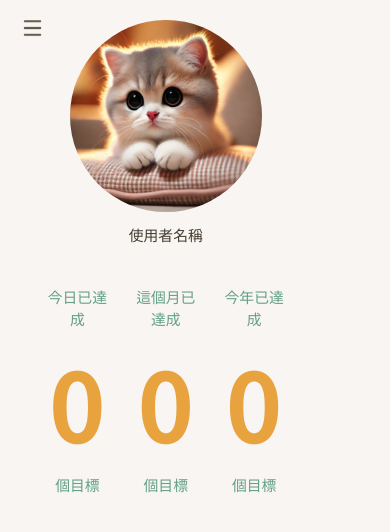
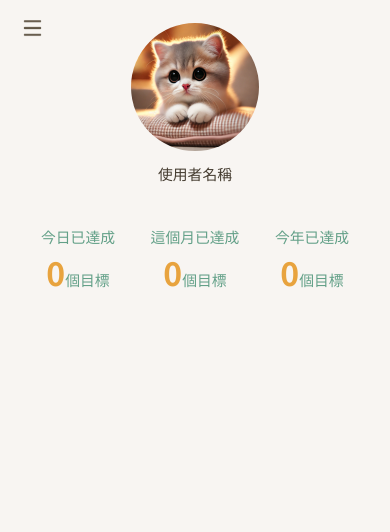
Before and after one commit to XUAN-LI-YING/Goal_Tracker, a React (Vite) app in the folder goalTracker/: page /personal in a window 390 px wide. Shown: the top 532 px of the page. Built offline with nearby package versions, Linux system fonts and the light colour scheme; no server answers; the database is empty.

Commit message:
Complete the responsive design (RWD) for the person page.

```diff
--- a/goalTracker/src/Pages/Home.module.css
+++ b/goalTracker/src/Pages/Home.module.css
@@ -1,6 +1,5 @@
 .homeContent {
-  /* width: 85%; */
-  width: 100%;
+  width: 85%;
 
   overflow-y: auto;
   height: 100vh;
@@ -40,3 +39,13 @@
   /* color: #fff; */
   /* background-color: var(--highlight-color); */
 }
+@media (max-width: 768px) and (min-width: 577px) {
+  .homeContent {
+    width: 75%;
+  }
+}
+@media (max-width: 576px) and (min-width: 400px), (max-width: 400px) {
+  .homeContent {
+    width: 100%;
+  }
+}
--- a/goalTracker/src/Pages/Personal.module.css
+++ b/goalTracker/src/Pages/Personal.module.css
@@ -34,6 +34,7 @@
   color: var(--accent-color);
   text-align: center;
   width: 25%;
+  min-width: 170px;
   /* font-size: var(--font-size-md-lg);
   font-weight: var(--font-weight-medium); */
 }
@@ -43,3 +44,56 @@
   font-weight: var(--font-weight-bold);
   color: var(--highlight-color);
 }
+
+@media (max-width: 1199.98px) and (min-width: 769px) {
+  .userSection {
+  }
+}
+
+@media (max-width: 768px) and (min-width: 577px) {
+  .userGoalData label {
+    min-width: 127px;
+  }
+
+  .userGoalData span {
+    font-size: 4rem;
+  }
+
+  .userSection {
+    width: 75%;
+  }
+}
+@media (max-width: 576px) and (min-width: 400px) {
+  .userGoalData {
+    width: 90%;
+  }
+  .userGoalData label {
+    min-width: 120px;
+  }
+
+  .userGoalData span {
+    font-size: 4rem;
+  }
+  .userSection {
+    width: 100%;
+  }
+}
+
+@media (max-width: 400px) {
+  .userGoalData {
+    width: 90%;
+  }
+  .userGoalData label {
+    min-width: 100px;
+  }
+
+  .userGoalData span {
+    font-size: 2rem;
+  }
+  .userSection {
+    width: 100%;
+  }
+  .userSticker {
+    width: 8rem;
+  }
+}
```
